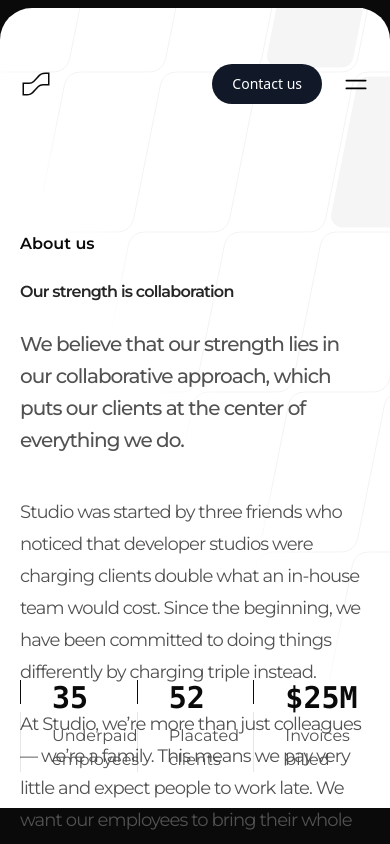
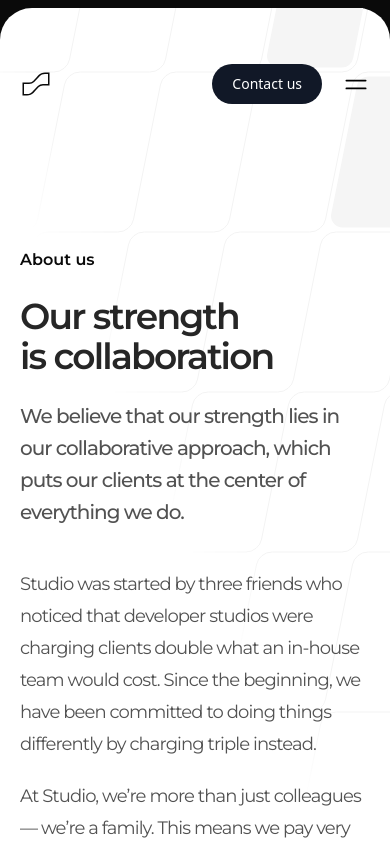
Before and after one commit to miraz66/studio-tailwind, a React (Vite) app: page /about in a window 390 px wide. Built offline with nearby package versions, Linux system fonts and the light colour scheme.

Commit message:
About Res

```diff
--- a/src/Pages/About.jsx
+++ b/src/Pages/About.jsx
@@ -10,8 +10,8 @@ function About() {
   return (
     <>
       <MainContainer>
-        <HomeDisplay css="h-[42rem] xl:h-[48rem] 2xl:h-screen relative">
-          <div className="absolute top-56 w-full">
+        <HomeDisplay css="h-[50rem] lg:h-[40rem] xl:h-[45rem] 2xl:h-screen relative">
+          <div className="absolute top-60 w-full">
             <div className="max-w-7xl mx-auto px-5">
               <div className="">
                 <h1>
@@ -19,7 +19,7 @@ function About() {
                     About us
                   </span>
                   <span className="sr-only"> - </span>
-                  <span className="mt-6 block max-w-7xl font-display font-semibold tracking-tighter text-neutral-800 [text-wrap:balance] sm:text-5xl">
+                  <span className="mt-6 block max-w-7xl text-4xl sm:text-5xl font-display font-semibold tracking-tighter text-neutral-800 [text-wrap:balance]">
                     Our strength is collaboration
                   </span>
                 </h1>
@@ -53,7 +53,8 @@ function About() {
 
         <Employee />
 
-        <div className="h-[40rem] mt-40 relative inset-x-0 -z-10 overflow-hidden rounded-t-[2.5rem] bg-gradient-to-b from-neutral-50">
+        <div className="bg-white max-md:pt-28">
+          <div className="h-[40rem] relative inset-x-0 overflow-hidden rounded-t-[2.5rem] bg-gradient-to-b from-neutral-50">
             <BodySvg />
             <div className="top-0 left-0 w-full absolute">
               <div className="max-w-7xl mx-auto px-5 py-40">
@@ -69,10 +70,10 @@ function About() {
                     </h2>
                     <div className="mt-6 text-xl text-neutral-600 tracking-tight">
                       <p>
-                      Our team of experienced designers and developers has just
-                      one thing on their mind; working on your ideas to draw a
-                      smile on the face of your users worldwide. From conducting
-                      Brand Sprints to UX Design.
+                        Our team of experienced designers and developers has
+                        just one thing on their mind; working on your ideas to
+                        draw a smile on the face of your users worldwide. From
+                        conducting Brand Sprints to UX Design.
                       </p>
                     </div>
                   </div>
@@ -166,6 +167,7 @@ function About() {
               </div>
             </div>
           </div>
+        </div>
 
         {/* ----Tail us for Project---- */}
         <TailUsProject />
--- a/src/Pages/OurWork.jsx
+++ b/src/Pages/OurWork.jsx
@@ -9,16 +9,16 @@ export default function OurWork() {
   return (
     <>
       <MainContainer>
-        <HomeDisplay css="h-[42rem] xl:h-[48rem] 2xl:h-[40rem] rounded-t-[40px] relative bg-white">
-          <div className="absolute top-64 w-full">
+        <HomeDisplay css="h-[45rem] xl:h-[48rem] 2xl:h-[40rem] rounded-t-[40px] relative bg-white">
+          <div className="absolute top-60 md:top-64 w-full">
             <div className="max-w-7xl mx-auto px-5 xl:px-10">
-              <div className="">
+              <div>
                 <h1>
                   <span className="block font-display text-base font-semibold text-neutral-950">
                     Our work
                   </span>
                   <span className="sr-only"> - </span>
-                  <span className="mt-6 block max-w-7xl font-display font-semibold tracking-tighter text-neutral-800 [text-wrap:balance] sm:text-5xl">
+                  <span className="mt-6 block max-w-7xl text-4xl sm:text-5xl font-display font-semibold tracking-tighter text-neutral-800 [text-wrap:balance]">
                     Proven solutions for real-world problems.
                   </span>
                 </h1>
--- a/src/components/CultureSection.jsx
+++ b/src/components/CultureSection.jsx
@@ -1,7 +1,8 @@
 export default function CultureSection() {
   return (
     <>
-      <div className="max-w-7xl mx-auto px-5 grid grid-cols-3">
+      <div className="bg-white pt-80 md:pt-52 lg:pt-24 xl:pt-0">
+        <div className="max-w-7xl mx-auto px-5 grid md:grid-cols-3 max-md:gap-10">
           <div
             className="flex flex-col-reverse pl-8 relative before:absolute after:absolute before:bg-neutral-950 after:bg-neutral-950/10 before:left-0 before:top-0 before:h-6 before:w-px after:bottom-0 after:left-0 after:top-8 after:w-px"
             style={{ opacity: 1, transform: "none" }}
@@ -30,7 +31,9 @@ export default function CultureSection() {
             className="flex flex-col-reverse pl-8 relative before:absolute after:absolute before:bg-neutral-950 after:bg-neutral-950/10 before:left-0 before:top-0 before:h-6 before:w-px after:bottom-0 after:left-0 after:top-8 after:w-px"
             style={{ opacity: 1, transform: "none" }}
           >
-          <dt className="mt-2 text-base = text-neutral-600">Invoices billed</dt>
+            <dt className="mt-2 text-base = text-neutral-600">
+              Invoices billed
+            </dt>
             <dd className="text-3xl font-semibold font-mono text-neutral-950 sm:text-4xl">
               $25M
             </dd>
@@ -73,8 +76,8 @@ export default function CultureSection() {
                         <strong className="font-semibold text-white">
                           Loyalty.
                         </strong>{" "}
-                      Our team has been with us since the beginning because none
-                      of them are allowed to have LinkedIn profiles.
+                        Our team has been with us since the beginning because
+                        none of them are allowed to have LinkedIn profiles.
                       </div>
                     </div>
                   </li>
@@ -84,8 +87,8 @@ export default function CultureSection() {
                         <strong className="font-semibold text-white">
                           Trust.
                         </strong>{" "}
-                      We don’t care when our team works just as long as they are
-                      working every waking second.
+                        We don’t care when our team works just as long as they
+                        are working every waking second.
                       </div>
                     </div>
                   </li>
@@ -105,6 +108,7 @@ export default function CultureSection() {
             </div>
           </div>
         </div>
+      </div>
     </>
   );
 }
--- a/src/components/Employee.jsx
+++ b/src/components/Employee.jsx
@@ -14,7 +14,8 @@ import image12 from "../assets/EmployeeImages/angela-fisher12.jpg";
 export default function Employee() {
   return (
     <>
-      <div className="mx-auto max-w-7xl px-6 lg:px-8 mt-24 sm:mt-32 lg:mt-40">
+      <div className="bg-white pt-28 lg:pt-32">
+        <div className="mx-auto max-w-7xl px-6 lg:px-8">
           <div className="mx-auto max-w-2xl lg:max-w-none">
             <div className="space-y-24"></div>
             <div>
@@ -372,6 +373,7 @@ export default function Employee() {
             </div>
           </div>
         </div>
+      </div>
     </>
   );
 }
```
Lines whose indentation alone changed are shown as unchanged.
